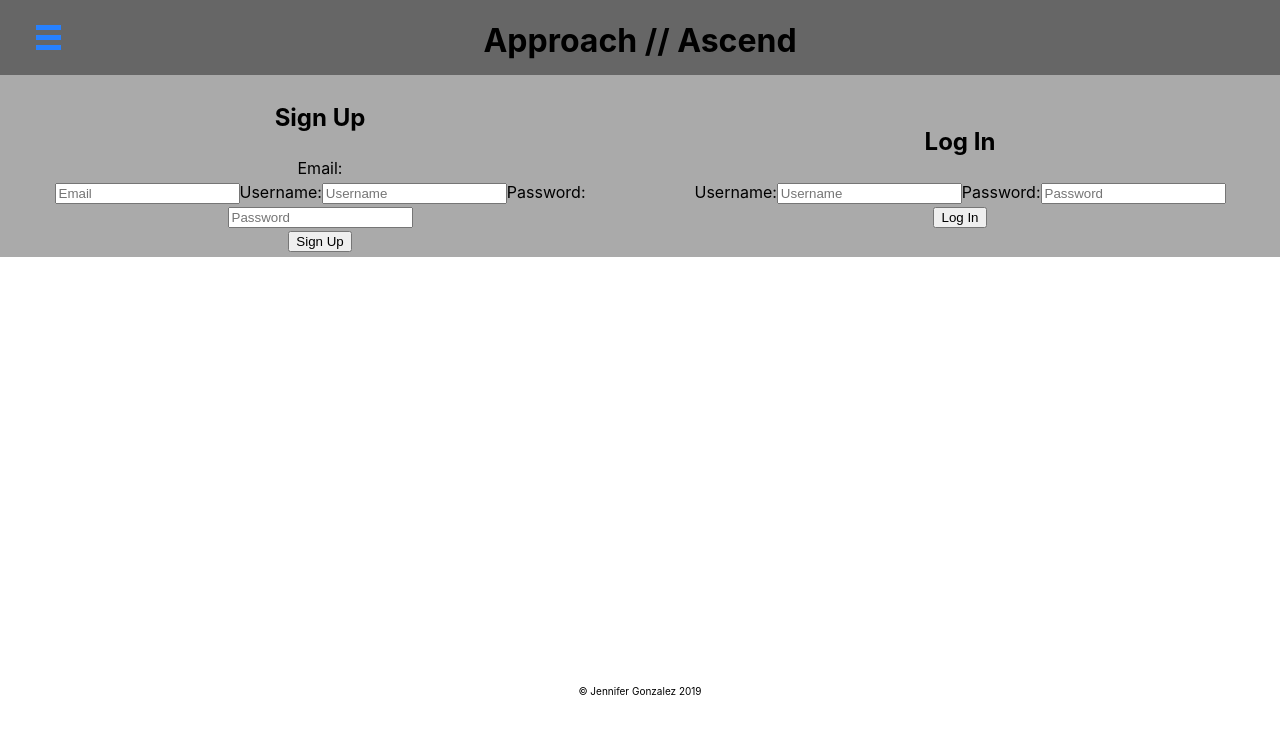
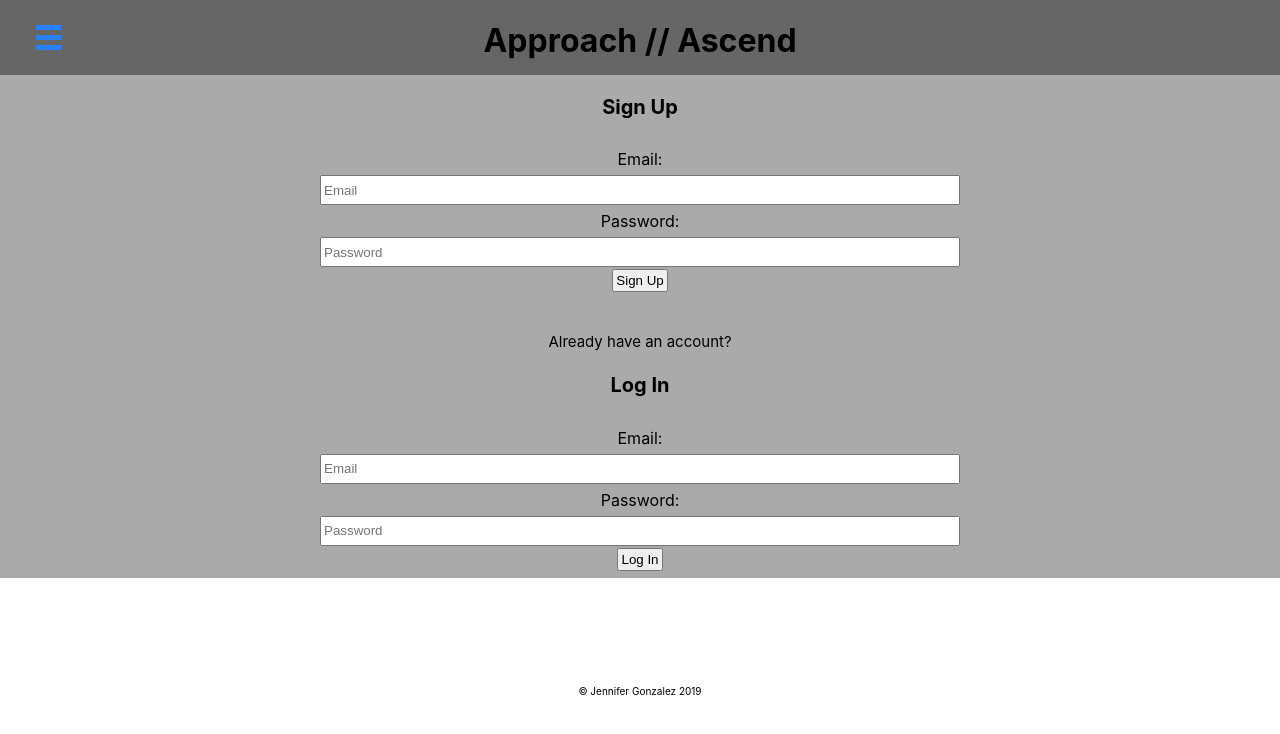
Before and after one commit to jenngonzalez/climbing-app, a React (Create React App) app: page /signuplogin in a window 1280 px wide. Shown: the top 734 px of the page. Built offline with nearby package versions, Linux system fonts and the light colour scheme; a web font is replaced by a local one.

Commit message:
styled forms

```diff
--- a/src/index.css
+++ b/src/index.css
@@ -15,3 +15,7 @@ code {
   font-family: source-code-pro, Menlo, Monaco, Consolas, "Courier New",
     monospace;
 }
+
+button:hover {
+  cursor: pointer;
+}
--- a/src/routes/SignUpLogIn/SignUpLogIn.css
+++ b/src/routes/SignUpLogIn/SignUpLogIn.css
@@ -4,21 +4,45 @@
   text-align: center;
   line-height: 1.5;
   display: flex;
-  flex-direction: row;
+  flex-direction: column;
   align-items: center;
-  justify-content: center;
+  justify-content: space-evenly;
 }
 
-.signup {
-  display: block;
-  margin: auto;
-  padding: 5px;
-  width: 45%;
+.signup-form, .login-form {
+    display: block;
+    margin: auto;
+    width: 80vw;
+    padding: 5px;
+    text-align: center;
 }
 
-.login {
-  display: block;
-  margin: auto;
-  width: 45%;
-  padding: 5px;
+.signup-form {
+    margin-bottom: 30px;
 }
+
+.signuplogin-forms label, input, button {
+    display: block;
+    margin: auto;
+    padding: 2px;
+    margin-top: 2px;
+    margin-bottom: 2px;
+}
+
+.signuplogin-forms input {
+    height: 30px;
+    padding: 2px;
+    width: 50vw;
+}
+
+.exists {
+    font-size: 15px;
+}
+
+.signuplogin-forms h2 {
+    font-size: 20px;
+}
+
+.login-form h2 {
+    margin-top: -5px;
+}
--- a/src/routes/SignUpLogIn/SignUpLogIn.js
+++ b/src/routes/SignUpLogIn/SignUpLogIn.js
@@ -9,39 +9,51 @@ export default class SignUpLogIn extends Component {
                     <h2>Sign Up</h2>
                     <form className='signup-form'>
                         <label htmlFor='new-email'>Email:</label>
-                        <br />
                         <input
                         type='email'
                         name='new-email'
                         id='new-email'
                         placeholder='Email'
+                        aria-label='your email address'
+                        aria-required='true'
+                        autoComplete='email'
+                        required
                         />
-                        <label htmlFor='new-username'>Username:</label>
+                        {/* <label htmlFor='new-username'>Username:</label>
                         <input
                         type='text'
                         name='new-username'
                         id='new-username'
                         placeholder='Username'
-                        />
+                        /> */}
                         <label htmlFor='new-password'>Password:</label>
                         <input
                         type='password'
                         name='new-password'
                         id='new-password'
                         placeholder='Password'
+                        aria-label='create a password'
+                        aria-required=
+                        'true'
+                        autoComplete='password'
+                        required
                         />
-                        <br />
                         <button type='submit' className='signup-button'>Sign Up</button>
                     </form>
                 </div>
                 <div className='login'>
+                    <span className='exists'>Already have an account?</span>
                     <h2>Log In</h2>
                     <form className='login-form'>
-                        <label htmlFor='user-username'>Username:</label>
+                        <label htmlFor='user-email'>Email:</label>
                         <input
                         type='text'
-                        name='user-username'
-                        id='user-username' placeholder='Username'
+                        name='user-email'
+                        id='user-email' placeholder='Email'
+                        aria-label='your email address'
+                        aria-required='true'
+                        autoComplete='email'
+                        required
                         />
                         <label htmlFor='user-password'>Password:</label>
                         <input
@@ -49,8 +61,11 @@ export default class SignUpLogIn extends Component {
                         name='user-password'
                         id='user-password'
                         placeholder='Password'
+                        aria-label='your password'
+                        aria-required='true'
+                        autoComplete='password'
+                        required
                         />
-                        <br />
                         <button type='submit' className='login-button'>Log In</button>
                     </form>
                 </div>
```
